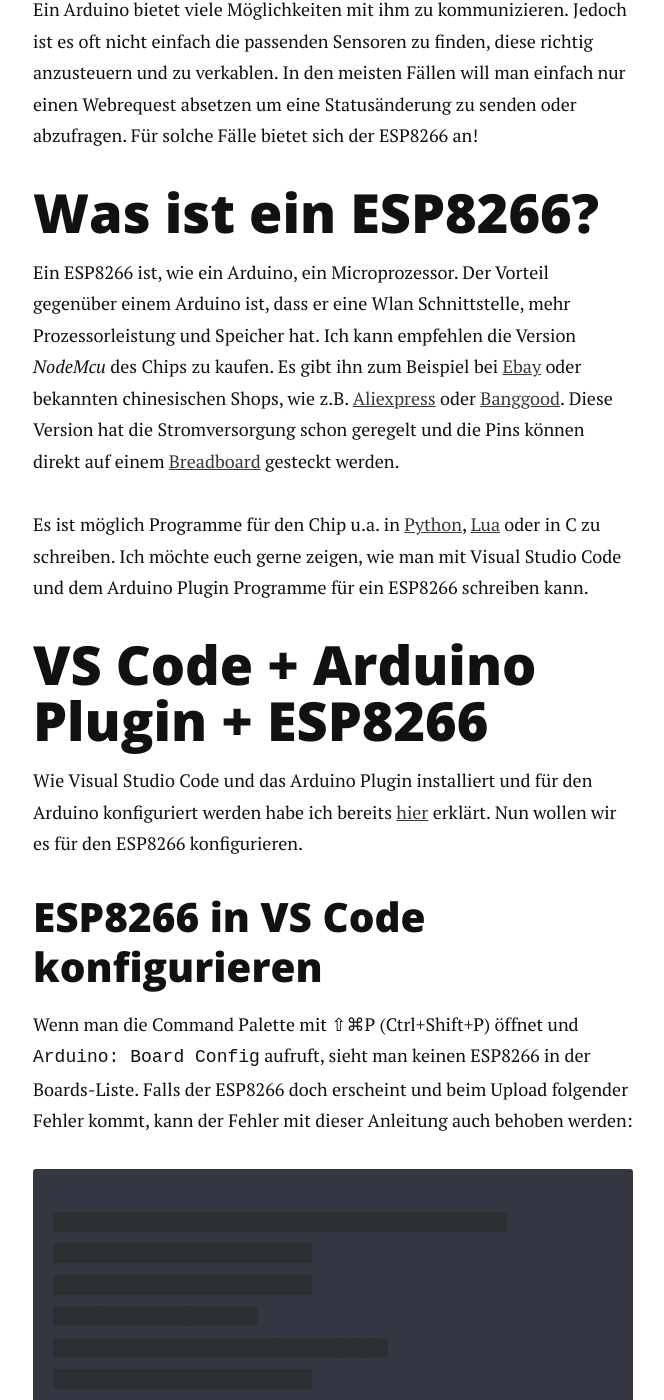
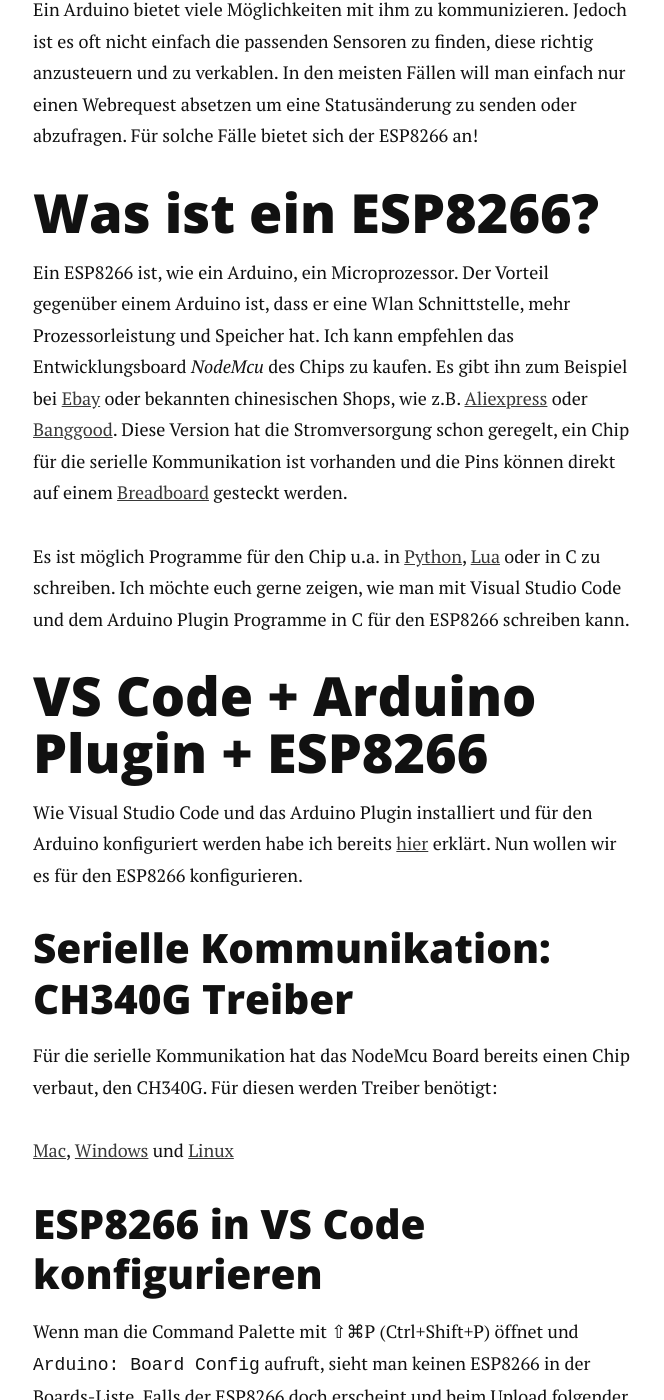
Before and after one commit to duglah/duglah.github.io, a Jekyll site: the page built from _posts/2017-07-13-vs-code-esp8266-hello-world.markdown, in a window 1280 px wide and 1400 px high, scrolled down 957 px. Shown: the whole window, without its empty margins (307-971 px from the left). Built offline with Jekyll 4.4.1, drawn with Linux system fonts in a browser that asks for light colours; nearby versions of some CDN libraries; comment, search, counter and statistics services are not loaded.

Commit message:
Added driver infos for eps8266 NodeMcu CH340G

```diff
--- a/_posts/2017-07-13-vs-code-esp8266-hello-world.markdown
+++ b/_posts/2017-07-13-vs-code-esp8266-hello-world.markdown
@@ -10,15 +10,21 @@
 # Was ist ein ESP8266?
 
 Ein ESP8266 ist, wie ein Arduino, ein Microprozessor. Der Vorteil gegenüber einem Arduino ist, dass er eine Wlan Schnittstelle, mehr Prozessorleistung und Speicher hat.
-Ich kann empfehlen die Version *NodeMcu* des Chips zu kaufen. Es gibt ihn zum Beispiel bei [Ebay](https://www.ebay.de/sch/i.html?_nkw=nodemcu+v3+esp8266) oder bekannten chinesischen Shops, wie z.B. [Aliexpress](https://www.aliexpress.com/wholesale?SearchText=nodemcu+v3+esp8266) oder [Banggood](https://www.banggood.com/search/nodemcu-v3-esp8266.html). Diese Version hat die Stromversorgung schon geregelt und die Pins können direkt auf einem [Breadboard](https://de.wikipedia.org/wiki/Steckplatine) gesteckt werden.
+Ich kann empfehlen das Entwicklungsboard *NodeMcu* des Chips zu kaufen. Es gibt ihn zum Beispiel bei [Ebay](https://www.ebay.de/sch/i.html?_nkw=nodemcu+v3+esp8266) oder bekannten chinesischen Shops, wie z.B. [Aliexpress](https://www.aliexpress.com/wholesale?SearchText=nodemcu+v3+esp8266) oder [Banggood](https://www.banggood.com/search/nodemcu-v3-esp8266.html). Diese Version hat die Stromversorgung schon geregelt, ein Chip für die serielle Kommunikation ist vorhanden und die Pins können direkt auf einem [Breadboard](https://de.wikipedia.org/wiki/Steckplatine) gesteckt werden.
 
 Es ist möglich Programme für den Chip u.a. in [Python](https://docs.micropython.org/en/latest/esp8266/esp8266/tutorial/intro.html), [Lua](https://learn.adafruit.com/diy-esp8266-home-security-with-lua-and-mqtt/programming-the-esp8266-with-lua) oder in C zu schreiben.
-Ich möchte euch gerne zeigen, wie man mit Visual Studio Code und dem Arduino Plugin Programme für ein ESP8266 schreiben kann.
+Ich möchte euch gerne zeigen, wie man mit Visual Studio Code und dem Arduino Plugin Programme in C für den ESP8266 schreiben kann.
 
 # VS Code + Arduino Plugin + ESP8266
 
 Wie Visual Studio Code und das Arduino Plugin installiert und für den Arduino konfiguriert werden habe ich bereits [hier](https://philippmanstein.com/blog/vs-code-arduino-hello-world/) erklärt.
 Nun wollen wir es für den ESP8266 konfigurieren.
+
+## Serielle Kommunikation: CH340G Treiber
+
+Für die serielle Kommunikation hat das NodeMcu Board bereits einen Chip verbaut, den CH340G. Für diesen werden Treiber benötigt:
+
+[Mac](http://www.wch.cn/download/CH341SER_MAC_ZIP.html), [Windows](http://www.wch.cn/download/CH341SER_EXE.html) und [Linux](http://www.wch.cn/download/CH341SER_LINUX_ZIP.html)
 
 ## ESP8266 in VS Code konfigurieren
 
```
